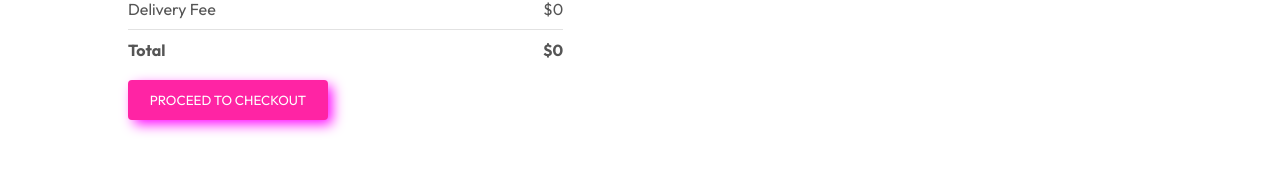
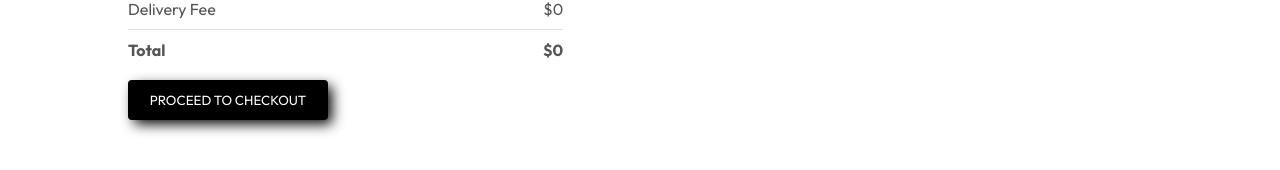
Before and after one commit to Niiyatii-13/MKIndustries1, a React (Vite) app in the folder frontend/: page /cart in a window 1280 px wide. Shown: the part 413-583 px from the top of the page. Built offline with nearby package versions, Linux system fonts and the light colour scheme; no server answers.

Commit message:
Update Cart.css

```diff
--- a/frontend/src/pages/Cart/Cart.css
+++ b/frontend/src/pages/Cart/Cart.css
@@ -62,14 +62,14 @@
 .cartTotal button {
     border: none;
     color: white;
-    background-color: #ff24a4;
+    background-color: black;
     width: max(15vw,200px);
     padding: 12px 0px;
     border-radius: 4px;
     cursor: pointer;
-    -webkit-box-shadow: 5px 5px 13px -1px rgba(255,0,255,1);
-    -moz-box-shadow: 5px 5px 13px -1px rgba(255,0,255,1);
-    box-shadow: 5px 5px 13px -1px rgba(255,0,255,1);
+    -webkit-box-shadow: 5px 5px 13px -1px rgba(0,0,0,1);
+    -moz-box-shadow: 5px 5px 13px -1px rgba(0,0,0,1);
+    box-shadow: 5px 5px 13px -1px rgba(0,0,0,1);
 }
 
 .cartPromocode {
```
